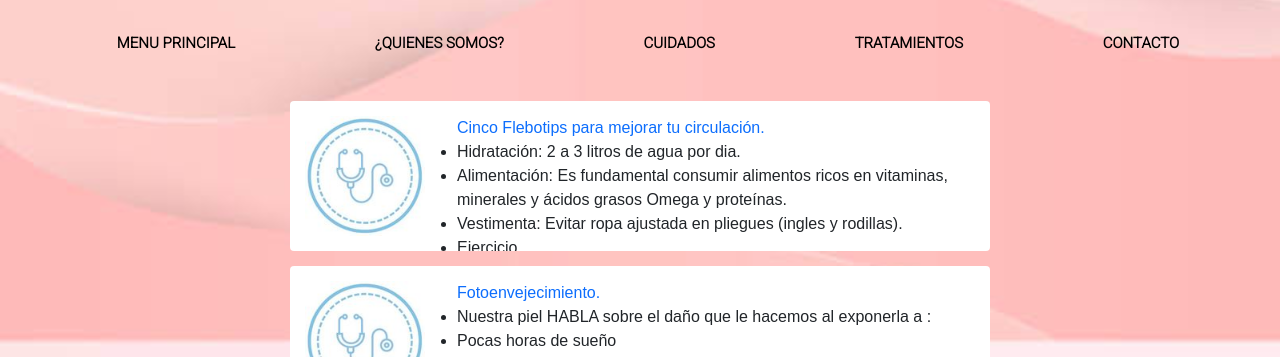
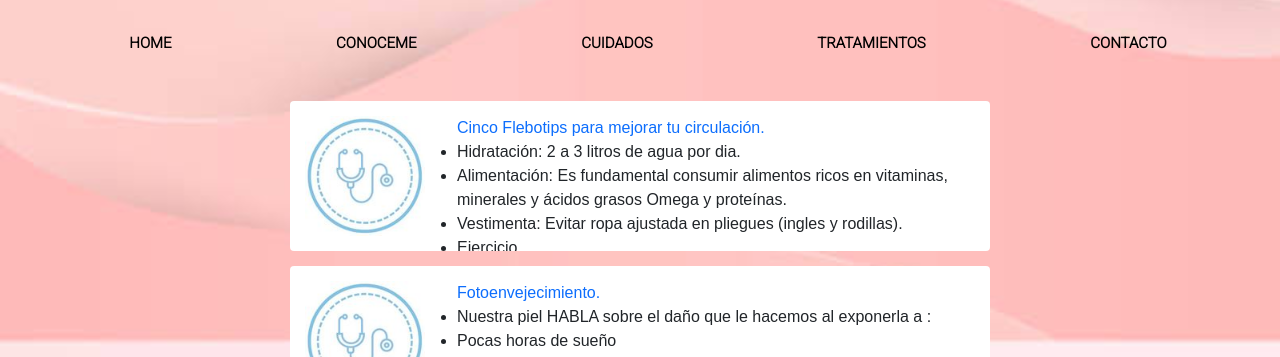
Before and after one commit to martinmaidana/fleboesteticadraleyla-maidanamartin, a website: page pages/Cuidados.html in a window 1280 px wide. Shown: the part 340-697 px from the top of the page. Drawn offline with nearby package versions, Linux system fonts and the light colour scheme.

Commit message:
cambios2

```diff
--- a/pages/Cuidados.html
+++ b/pages/Cuidados.html
@@ -48,11 +48,10 @@
                         <div class="collapse navbar-collapse" id="navbarNav">
                             <ul class="navbar-nav w-100 d-flex justify-content-around">
                                 <li class="nav-item">
-                                    <a class="nav-link" href="../index.html">MENU PRINCIPAL</a>
+                                    <a class="nav-link" href="../index.html">HOME</a>
                                 </li>
                                 <li class="nav-item">
-                                    <a class="nav-link" aria-current="page" href="./quienes-somos.html">¿QUIENES
-                                        SOMOS?</a>
+                                    <a class="nav-link" aria-current="page" href="./conoceme.html">CONOCEME</a>
                                 </li>
                                 <li class="nav-item">
                                     <a class="nav-link" href="./Cuidados.html">CUIDADOS</a>
```
Also changed, not shown: index.html (+3 -4 lines), pages/conoceme.html (renamed from pages/quienes-somos.html, +2 -3 lines), pages/contacto.html (+2 -3 lines), pages/tratamientos.html (+2 -3 lines), sass/_footer.scss (line endings or trailing spaces).
